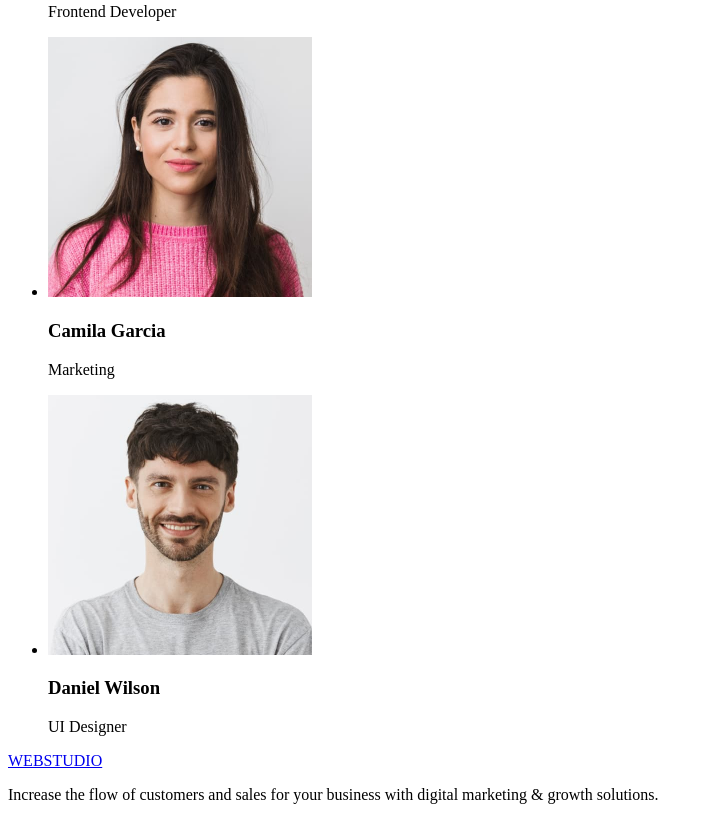
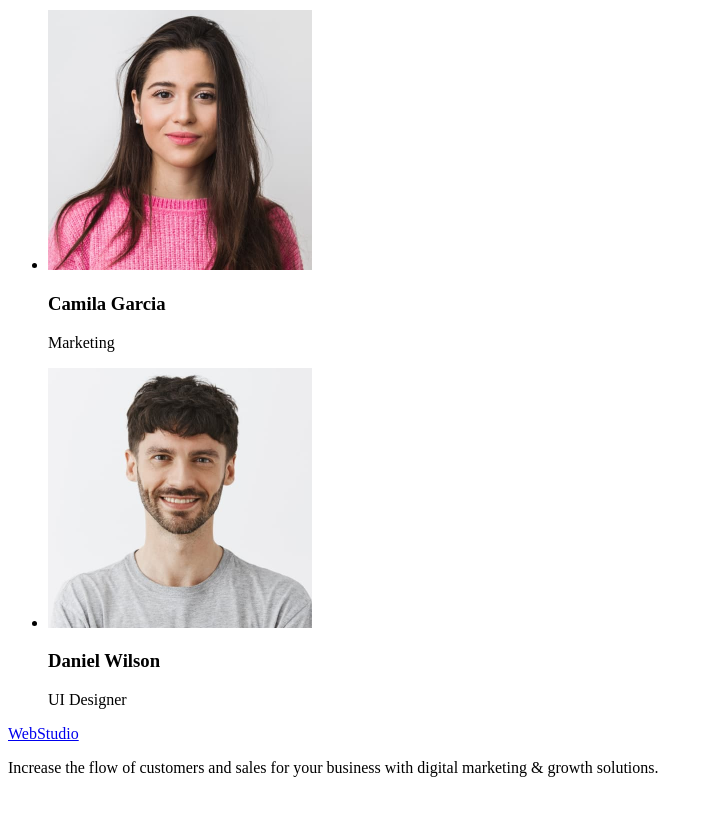
Before and after one commit to xxx3105/goit-markup-hw-01, a plain HTML site: page index.html in a window 1280 px wide. Shown: the part 2371-3191 px from the top of the page, without its empty margins (0-713 px from the left). After the commit the page ends 3164 px from the top, so only its background shows below. Drawn offline with Linux system fonts and the light colour scheme.

Commit message:
Update index.html

```diff
--- a/index.html
+++ b/index.html
@@ -37,7 +37,7 @@
       <!-- SECTION 1 -->
       <section>
         <h1>
-          Effective Solutions<BR> <BR>
+          Effective Solutions<br />
           for Your Business
         </h1>
 
@@ -136,7 +136,7 @@
     <!-- SECTION 5 -->
     <footer>
 
-        <a href="./index.html">WEBSTUDIO</a>
+        <a href="./index.html">WebStudio</a>
         <p> Increase the flow of customers and
           sales for your business with digital
           marketing & growth solutions. </p>
```
